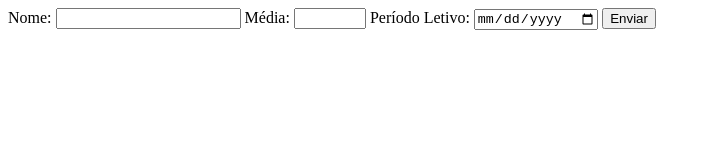
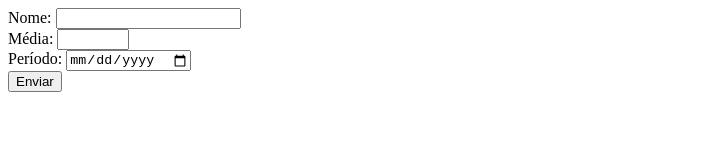
Before and after one commit to JKelvin001/web, a plain HTML site: page ex020/form002.html in a window 1280 px wide. Shown: the whole page, without its empty margins (0-711 px from the left). Drawn offline with Linux system fonts and the light colour scheme.

Commit message:
Update form002.html

```diff
--- a/ex020/form002.html
+++ b/ex020/form002.html
@@ -12,14 +12,17 @@
             Nome:
             <input type="text" name="nome" id="inome" required minlength="4">
         </label>
+        <br>
         <label for="imedia">
             Média:
             <input type="number" name="media" id="imedia" required min="0" max="10" step="0.5">
         </label>
+        <br>
         <label for="idata">
-            Período Letivo:
+            Período:
             <input type="date" name="mes" id="idata">
         </label>
+        <br>
         <label for="enviar">
             <input type="submit" value="Enviar" nome="enviar">
         </label>
```
